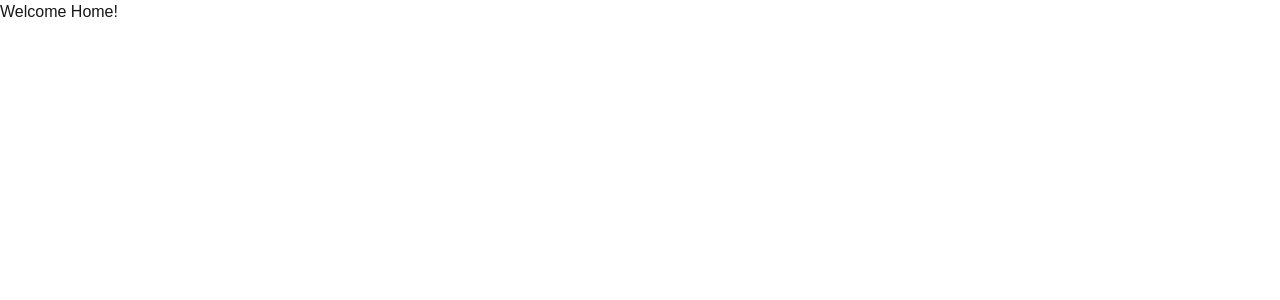
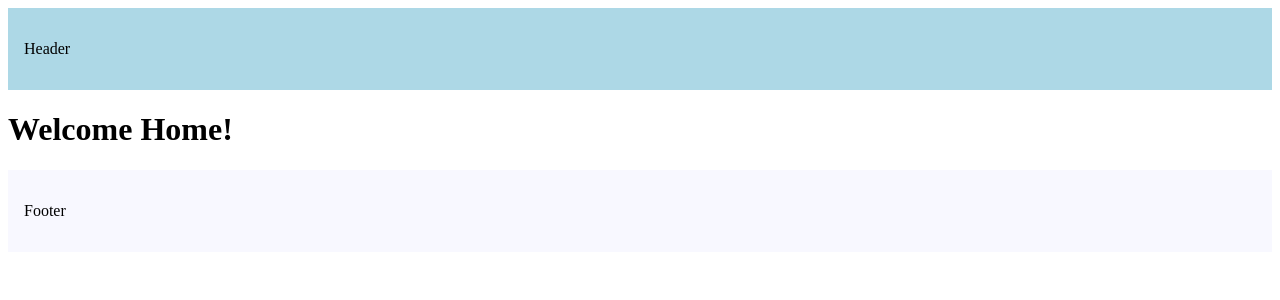
Before and after one commit to gitcoder-23/demo-next-tutorial-ts-14, a Next.js app: page / in a window 1280 px wide. Shown: the top 300 px of the page. Built offline with nearby package versions, Linux system fonts and the light colour scheme.

Commit message:
layout design static working tut

```diff
--- /dev/null
+++ b/old-files/layout.tsx
@@ -0,0 +1,35 @@
+import type { Metadata } from "next";
+import localFont from "next/font/local";
+import "./globals.css";
+
+const geistSans = localFont({
+  src: "./fonts/GeistVF.woff",
+  variable: "--font-geist-sans",
+  weight: "100 900",
+});
+const geistMono = localFont({
+  src: "./fonts/GeistMonoVF.woff",
+  variable: "--font-geist-mono",
+  weight: "100 900",
+});
+
+export const metadata: Metadata = {
+  title: "Create Next App",
+  description: "Generated by create next app",
+};
+
+export default function RootLayoutOld({
+  children,
+}: Readonly<{
+  children: React.ReactNode;
+}>) {
+  return (
+    <html lang="en">
+      <body
+        className={`${geistSans.variable} ${geistMono.variable} antialiased`}
+      >
+        {children}
+      </body>
+    </html>
+  );
+}
--- a/src/app/layout.tsx
+++ b/src/app/layout.tsx
@@ -1,35 +1,34 @@
-import type { Metadata } from "next";
-import localFont from "next/font/local";
-import "./globals.css";
+export const metadata = {
+  title: 'Next.js',
+  description: 'Generated by Next.js',
+}
 
-const geistSans = localFont({
-  src: "./fonts/GeistVF.woff",
-  variable: "--font-geist-sans",
-  weight: "100 900",
-});
-const geistMono = localFont({
-  src: "./fonts/GeistMonoVF.woff",
-  variable: "--font-geist-mono",
-  weight: "100 900",
-});
-
-export const metadata: Metadata = {
-  title: "Create Next App",
-  description: "Generated by create next app",
-};
-
-export default function RootLayoutOld({
+export default function RootLayout({
   children,
-}: Readonly<{
-  children: React.ReactNode;
-}>) {
+}: {
+  children: React.ReactNode
+}) {
   return (
     <html lang="en">
-      <body
-        className={`${geistSans.variable} ${geistMono.variable} antialiased`}
-      >
+
+      <body>
+        <header style={{
+          backgroundColor: 'lightblue',
+          padding: '1rem',
+        }}>
+          <p>Header</p>
+        </header>
+
         {children}
+        <footer style={{
+          backgroundColor: 'ghostwhite',
+          padding: '1rem',
+        }}>
+          <p>Footer</p>
+        </footer>
+
+
       </body>
     </html>
-  );
+  )
 }
```
Also changed, not shown: src/app/(auth)/layout.tsx (added, +16 -0 lines), src/app/dashboard/layout.tsx (added, +16 -0 lines).
